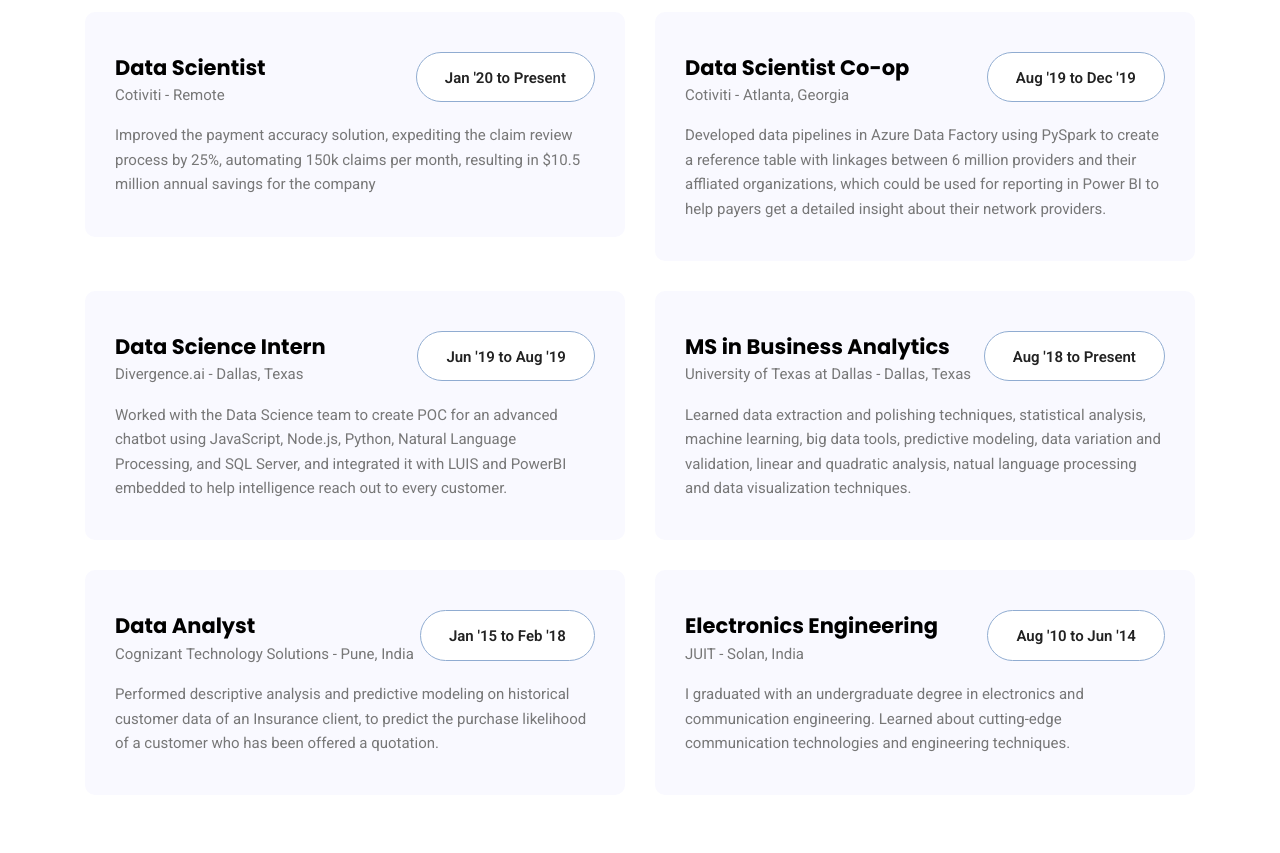
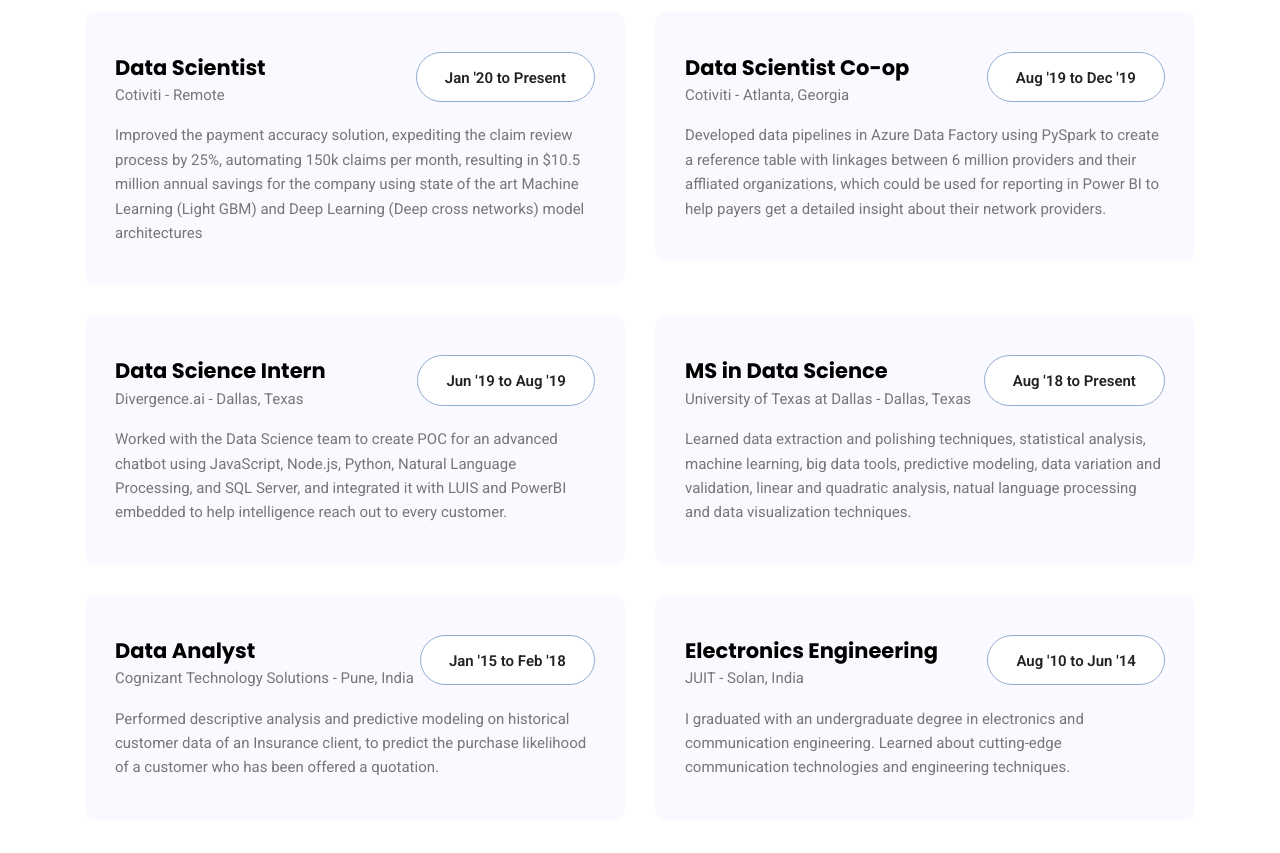
Before and after one commit to ashish1993utd/ashish1993utd.github.io, a plain HTML site: page index.html in a window 1280 px wide. Shown: the part 3680-4533 px from the top of the page. Drawn offline with nearby package versions, Linux system fonts and the light colour scheme; some packages are replaced by stand-ins of ours.

Commit message:
Update index.html

```diff
--- a/index.html
+++ b/index.html
@@ -494,7 +494,8 @@
 							</div>
 						</div>
 						<div class="bottom-sec wow fadeIn" data-wow-duration="2s">
-							Improved the payment accuracy solution, expediting the claim review process by 25%, automating 150k claims per month, resulting in $10.5 million annual savings for the company
+							Improved the payment accuracy solution, expediting the claim review process by 25%, automating 150k claims per month, resulting in $10.5 million annual savings for the company using state of the art Machine Learning (Light GBM) and Deep Learning (Deep cross networks) model architectures
+
 
 
 						</div>
@@ -558,7 +559,7 @@
 					<div class="single-job">
 						<div class="top-sec d-flex justify-content-between">
 							<div class="top-left">
-								<h4>MS in Business Analytics</h4>
+								<h4>MS in Data Science</h4>
 								<p>University of Texas at Dallas - Dallas, Texas</p>
 							</div>
 							<div class="top-right">
```
